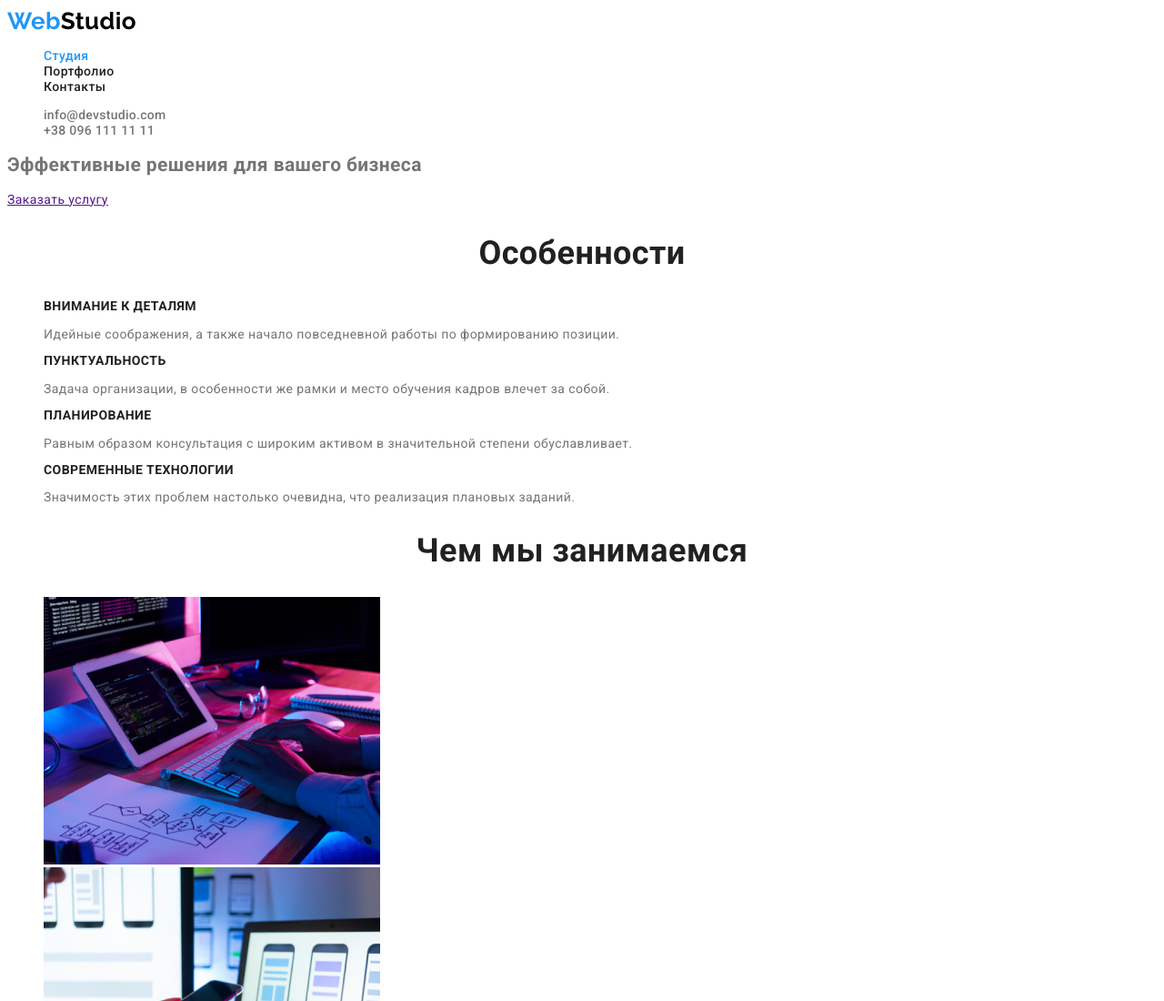
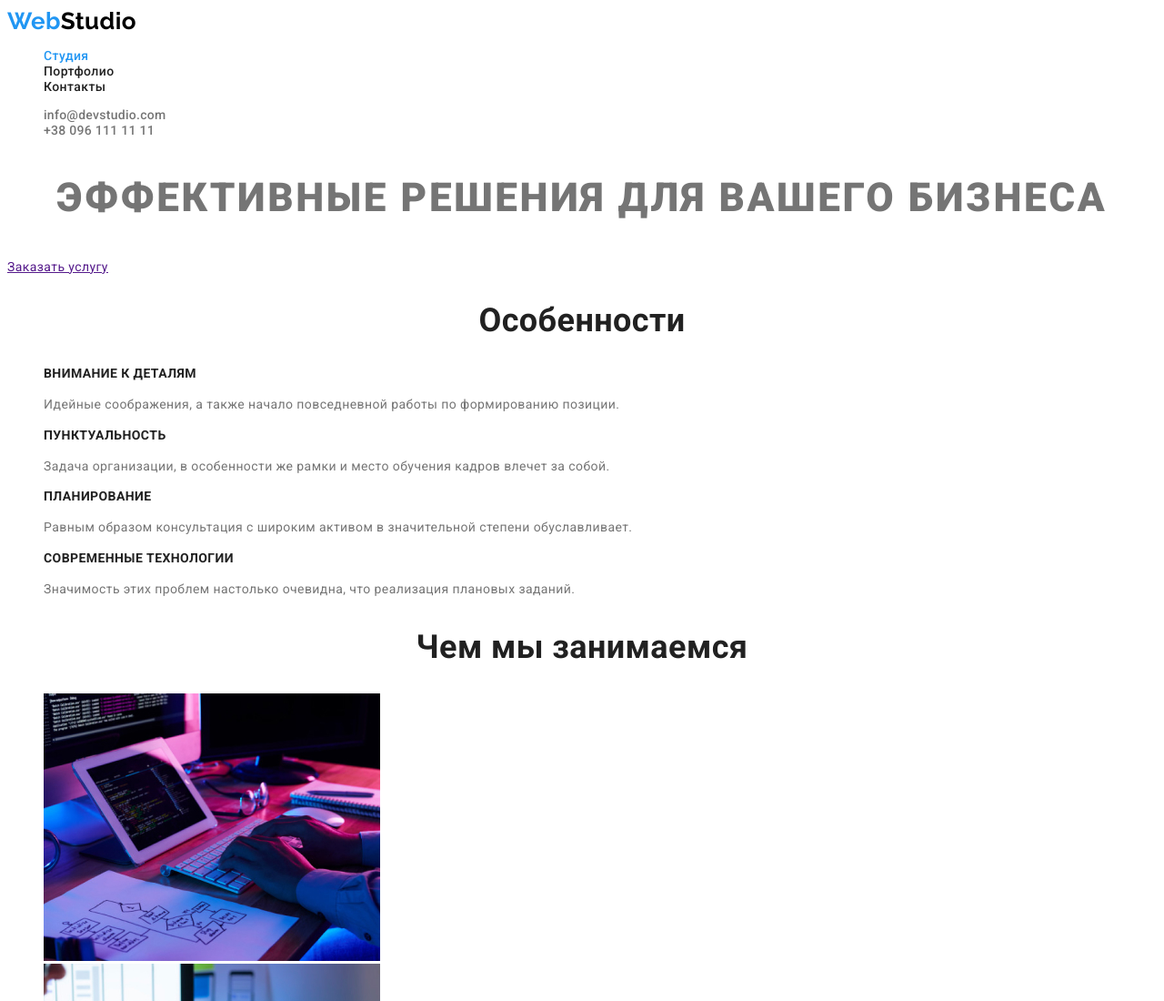
Before and after one commit to PANAndreiPlet/goit-markup-hw-02, a plain HTML site: page index.html in a window 1280 px wide. Shown: the top 1100 px of the page at 91% size. Drawn offline with Linux system fonts and the light colour scheme.

Commit message:
подключает шрифты и размер текста

```diff
--- a/index.html
+++ b/index.html
@@ -30,8 +30,8 @@
 
     <!-- Герой -->
     <main>
-    <section>
-        <h1>Эффективные решения для вашего бизнеса</h1>
+    <section class="hero">
+        <h1 class="hero-title">Эффективные решения для вашего бизнеса</h1>
         <a href="">Заказать услугу</a>
     </section>
 
@@ -41,19 +41,19 @@
        <ul class="feature-list">
            <li>
                <h3 class="title">Внимание к деталям</h3>
-               <p>Идейные соображения, а также начало повседневной работы по формированию позиции.</p>
+               <p class="text">Идейные соображения, а также начало повседневной работы по формированию позиции.</p>
             </li>
             <li>
                 <h3 class="title">Пунктуальность</h3>
-                <p>Задача организации, в особенности же рамки и место обучения кадров влечет за собой.</p>
+                <p class="text">Задача организации, в особенности же рамки и место обучения кадров влечет за собой.</p>
             </li>
             <li>
                 <h3 class="title">Планирование</h3>
-                <p>Равным образом консультация с широким активом в значительной степени обуславливает.</p>
+                <p class="text">Равным образом консультация с широким активом в значительной степени обуславливает.</p>
             </li>
             <li>
                 <h3 class="title">Современные технологии</h3>
-                <p>Значимость этих проблем настолько очевидна, что реализация плановых заданий.</p>
+                <p class="text">Значимость этих проблем настолько очевидна, что реализация плановых заданий.</p>
             </li>
        </ul>
     </section>
```
Also changed, not shown: portfolio.html (+9 -9 lines).
